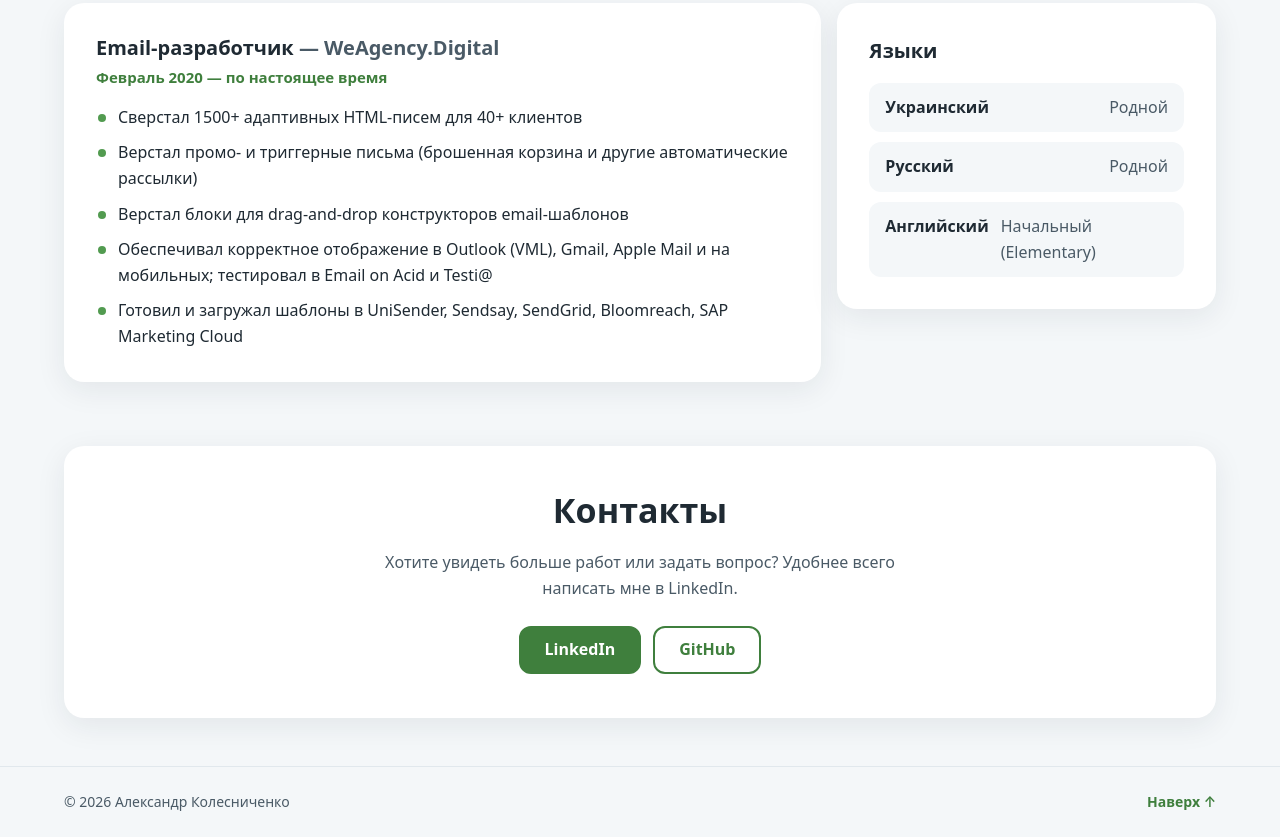
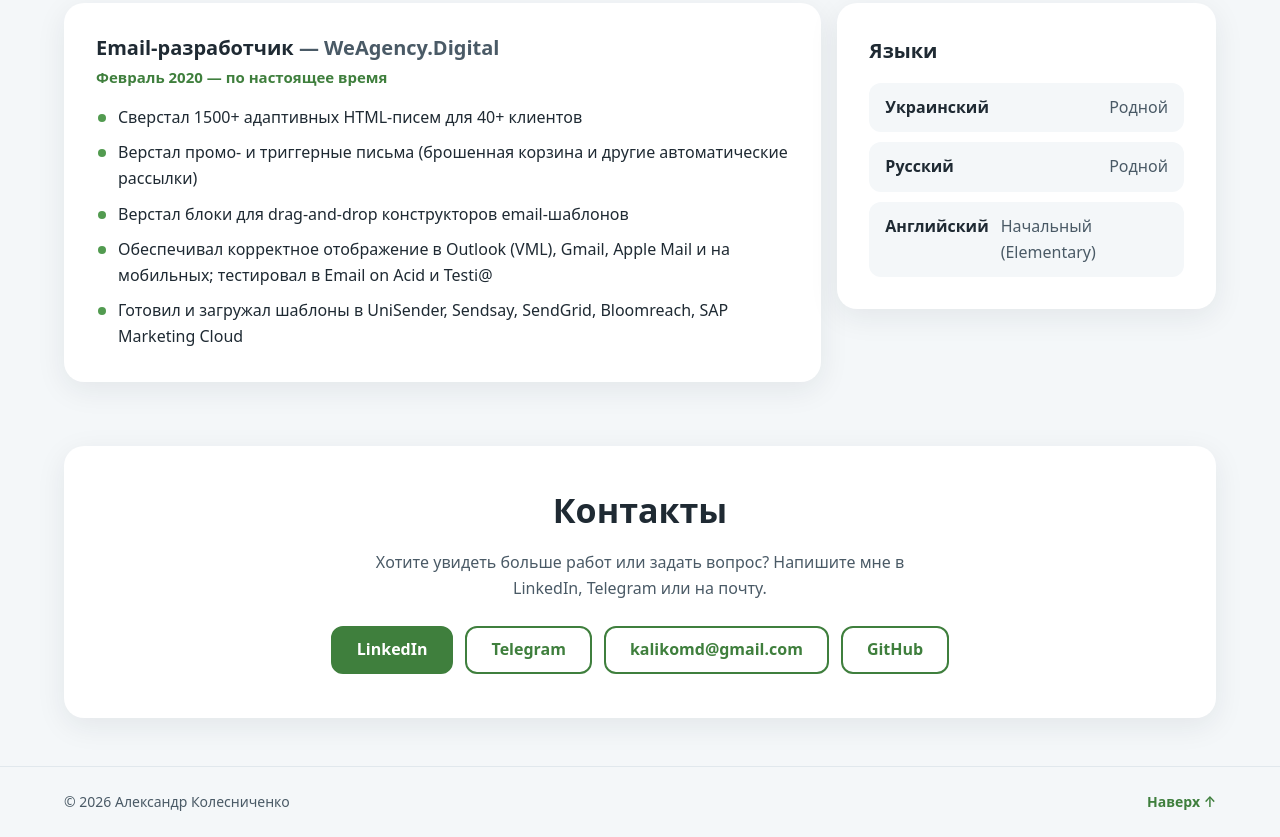
Before and after one commit to KOLESANDER-2020/KOLESANDER-2020.github.io, a plain HTML site: page ru/index.html in a window 1280 px wide. Shown: the part 4331-5168 px from the top of the page. Drawn offline with Linux system fonts and the light colour scheme.

Commit message:
Add Telegram and email to contacts (EN/UA/RU)

```diff
--- a/ru/index.html
+++ b/ru/index.html
@@ -337,9 +337,11 @@
 			<div class="container">
 				<div class="card contact">
 					<h2 class="section_title" id="contact-title">Контакты</h2>
-					<p class="contact_text">Хотите увидеть больше работ или задать вопрос? Удобнее всего написать мне в LinkedIn.</p>
+					<p class="contact_text">Хотите увидеть больше работ или задать вопрос? Напишите мне в LinkedIn, Telegram или на почту.</p>
 					<div class="contact_actions">
 						<a class="btn btn-primary" href="https://www.linkedin.com/in/aleksandr-kolesnichenko-676724246/" target="_blank" rel="noopener">LinkedIn<span class="visually-hidden"> (откроется в новой вкладке)</span></a>
+						<a class="btn btn-outline" href="https://t.me/Kolesander" target="_blank" rel="noopener">Telegram<span class="visually-hidden"> (откроется в новой вкладке)</span></a>
+						<a class="btn btn-outline" href="mailto:kalikomd@gmail.com">kalikomd@gmail.com</a>
 						<a class="btn btn-outline" href="https://github.com/KOLESANDER-2020" target="_blank" rel="noopener">GitHub<span class="visually-hidden"> (откроется в новой вкладке)</span></a>
 					</div>
 				</div>
```
Also changed, not shown: index.html (+3 -1 lines), uk/index.html (+3 -1 lines).
